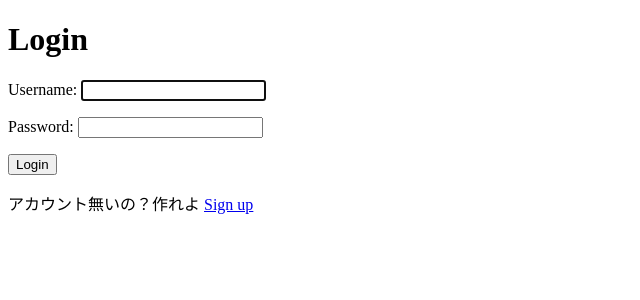
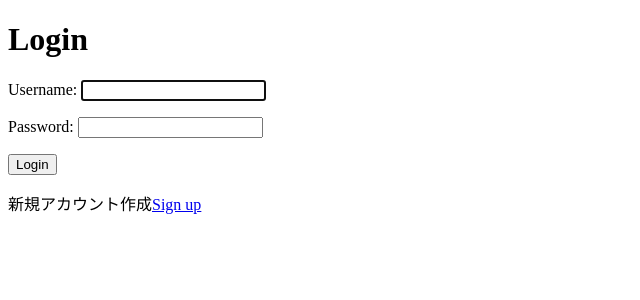
Before and after one commit to tatusyanin/todo_project, a Django app: page /login/ in a window 1280 px wide. Shown: the top 300 px of the page, without its empty margins (0-640 px from the left). Run offline with Django 4.2, Linux system fonts and the light colour scheme.

Commit message:
Update login.html

```diff
--- a/templates/registration/login.html
+++ b/templates/registration/login.html
@@ -15,6 +15,6 @@
         {{ form.as_p }}
         <button type="submit">Login</button>
     </form>
-    <p>アカウント無いの？作れよ <a href="{% url 'signup' %}">Sign up</a></p> <!-- 新規登録ページへのリンク -->
+    <p>新規アカウント作成<a href="{% url 'signup' %}">Sign up</a></p> <!-- 新規登録ページへのリンク -->
 </body>
 </html>
```
